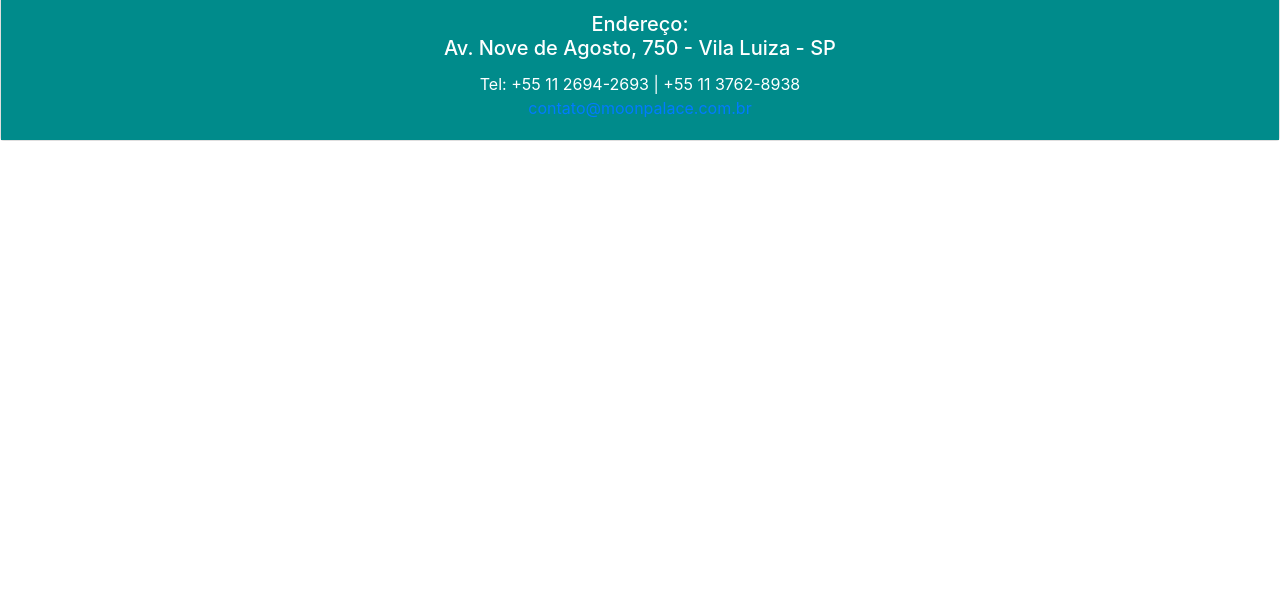
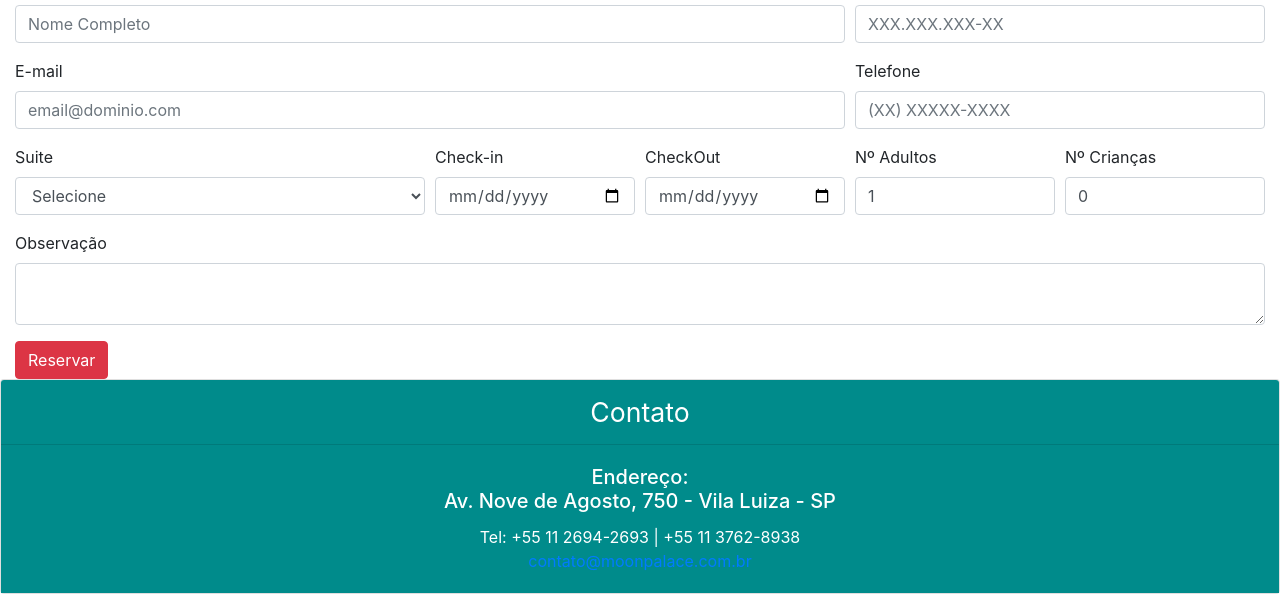
Before and after one commit to luan-750/Hotel, a plain HTML site: page reservas.html in a window 1280 px wide. Shown: the part 325-919 px from the top of the page. Before the commit the page ends 800 px from the top, so only its background shows below. Drawn offline with nearby package versions, Linux system fonts and the light colour scheme.

Commit message:
Finalização do projeto hotel

```diff
--- a/reservas.html
+++ b/reservas.html
@@ -89,7 +89,119 @@
     </header>
 
     <main>
-      <div class="container-fluid"></div>
+      <div class="container-fluid">
+        <h2>Realize a sua reserva</h2>
+
+        <!-- ##### Início do formulário de reservas ##### -->
+
+        <form>
+          <div class="form-row">
+            <div class="form-group col-md-8">
+              <label for="Nome">Nome</label>
+              <input
+                type="text"
+                class="form-control"
+                id="Nome"
+                placeholder="Nome Completo"
+                required
+              />
+            </div>
+            <div class="form-group col-md-4">
+              <label for="CPF">CPF</label>
+              <input
+                type="text"
+                class="form-control"
+                id="CPF"
+                placeholder="XXX.XXX.XXX-XX"
+                required
+              />
+            </div>
+          </div>
+
+          <div class="form-row">
+            <div class="form-group col-md-8">
+              <label for="Email">E-mail</label>
+              <input
+                type="email"
+                class="form-control"
+                id="Email"
+                placeholder="email@dominio.com"
+                required
+              />
+            </div>
+            <div class="form-group col-md-4">
+              <label for="Telefone">Telefone</label>
+              <input
+                type="tel"
+                class="form-control"
+                id="Telefone"
+                placeholder="(XX) XXXXX-XXXX"
+                required
+              />
+            </div>
+          </div>
+
+          <!-- Abaixo as informações sobre a hospedagem -->
+
+          <div class="form-row">
+            <div class="form-group col-md-4">
+              <label for="Suite">Suite</label>
+              <select id="Suite" class="form-control">
+                <option selected>Selecione</option>
+                <option value="Suite Standard">Suite Standard</option>
+                <option value="Suite Double">Suite Double</option>
+                <option value="Suite Master">Suite Master</option>
+              </select>
+            </div>
+            <div class="form-group col-md-2">
+              <label for="Check-in">Check-in</label>
+              <input type="date" class="form-control" id="Check-in" required />
+            </div>
+
+            <div class="form-group col-md-2">
+              <label for="CheckOut">CheckOut</label>
+              <input type="date" class="form-control" id="CheckOut" required />
+            </div>
+
+            <div class="form-group col-md-2">
+              <label for="NAdultos">Nº Adultos</label>
+              <input
+                type="number"
+                class="form-control"
+                id="NAdultos"
+                max="5"
+                min="1"
+                value="1"
+                required
+              />
+            </div>
+
+            <div class="form-group col-md-2">
+              <label for="NCriancas">Nº Crianças</label>
+              <input
+                type="number"
+                class="form-control"
+                id="NCriancas"
+                max="4"
+                min="0"
+                value="0"
+                required
+              />
+            </div>
+          </div>
+
+          <!-- Fim das informaçõe sobre a hospedagem -->
+
+          <div class="form-group">
+            <label for="Observacao">Observação</label>
+            <textarea class="form-control"></textarea>
+          </div>
+
+          <button type="submit" class="btn btn-danger">Reservar</button>
+        </form>
+
+        <!-- ##### Fim do formulário de reservas ##### -->
+      </div>
     </main>
 
     <footer>
```
Also changed, not shown: localizacao.html (+12 -1 lines), suitemaster.html (+3 -3 lines), suitestandard.html (+1 -1 lines).
